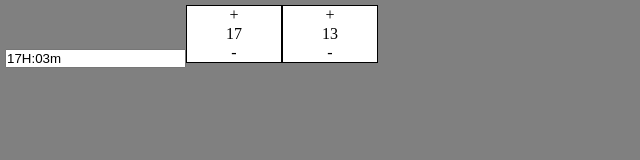
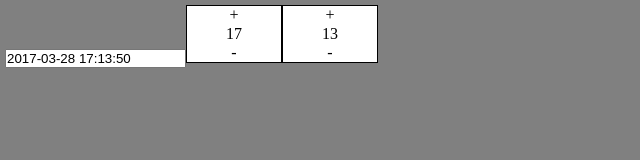
Before and after one commit to ygricks/simple-datetimepicker, a website: page index.html in a window 1280 px wide. Shown: the full height of the page, 0-640 px from the left. Drawn offline with Linux system fonts and the light colour scheme.

Commit message:
fix interface

```diff
--- a/index.html
+++ b/index.html
@@ -16,10 +16,13 @@
 			var element = document.getElementById('dtp');
 			var params = {
 				// type: 'date', // ['date','time','datetime'{default}]
-				// pattern: 'yyyy-MM-dd'
+				// pattern: 'Y-m-d'
+
+				// type: 'time',
+				// pattern: 'H:i:s'
 
 				type: 'time',
-				pattern: 'HH:mm'
+				pattern: 'Y-m-d H:i:s'
 			};
 			var ob = new MD(element,params);
 			ob.view();
```
